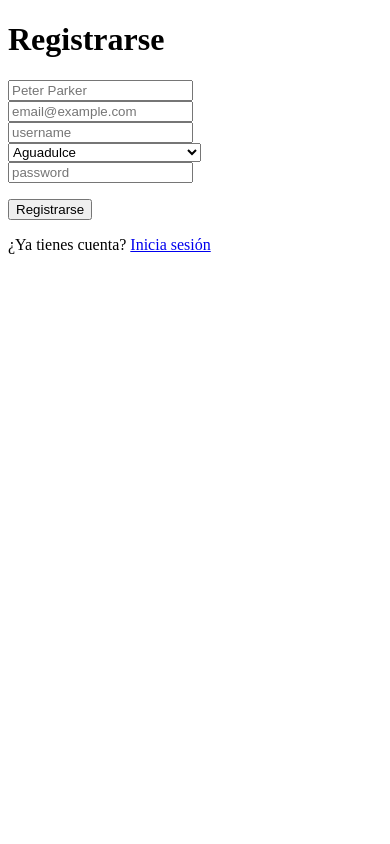
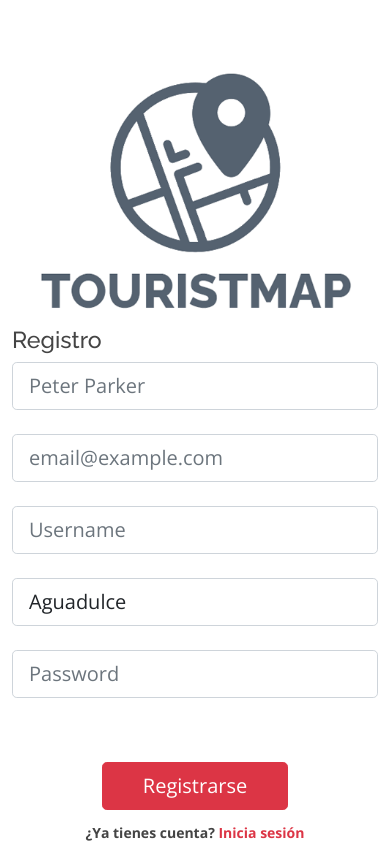
Before and after one commit to gcgcode/Portal-Turismo-Web, a PHP site: page /register.html in a window 390 px wide. Run offline with PHP 8.4, Linux system fonts and the light colour scheme.

Commit message:
maquetacion login y register

```diff
--- a/assets/css/style.css
+++ b/assets/css/style.css
@@ -1791,103 +1791,18 @@ section {
 /*--------------------------------------------------------------
 # Login
 --------------------------------------------------------------*/
-.panel-login {
-	border-color: #ccc;
-	-webkit-box-shadow: 0px 2px 3px 0px rgba(0,0,0,0.2);
-	-moz-box-shadow: 0px 2px 3px 0px rgba(0,0,0,0.2);
-	box-shadow: 0px 2px 3px 0px rgba(0,0,0,0.2);
-	margin-top: 3em;
-}
-.panel-login>.panel-heading {
-	color: #00415d;
-	background-color: #fff;
-	border-color: #fff;
-	text-align:center;
-}
-.panel-login>.panel-heading a{
-	text-decoration: none;
-	color: #666;
-	font-weight: bold;
-	font-size: 15px;
-	-webkit-transition: all 0.1s linear;
-	-moz-transition: all 0.1s linear;
-	transition: all 0.1s linear;
-}
-.panel-login>.panel-heading a.active{
-	color: #029f5b;
-	font-size: 18px;
-}
-.panel-login>.panel-heading hr{
-	margin-top: 10px;
-	margin-bottom: 0px;
-	clear: both;
-	border: 0;
-	height: 1px;
-	background-image: -webkit-linear-gradient(left,rgba(0, 0, 0, 0),rgba(0, 0, 0, 0.15),rgba(0, 0, 0, 0));
-	background-image: -moz-linear-gradient(left,rgba(0,0,0,0),rgba(0,0,0,0.15),rgba(0,0,0,0));
-	background-image: -ms-linear-gradient(left,rgba(0,0,0,0),rgba(0,0,0,0.15),rgba(0,0,0,0));
-	background-image: -o-linear-gradient(left,rgba(0,0,0,0),rgba(0,0,0,0.15),rgba(0,0,0,0));
-}
-.panel-login input[type="text"],.panel-login input[type="email"],.panel-login input[type="password"] {
-	height: 45px;
-	border: 1px solid #ddd;
-	font-size: 16px;
-	-webkit-transition: all 0.1s linear;
-	-moz-transition: all 0.1s linear;
-	transition: all 0.1s linear;
-}
-.panel-login input:hover,
-.panel-login input:focus {
-	outline:none;
-	-webkit-box-shadow: none;
-	-moz-box-shadow: none;
-	box-shadow: none;
-	border-color: #ccc;
-}
-.btn-login {
-	background-color: #59B2E0;
-	outline: none;
-	color: #fff;
-	font-size: 14px;
-	height: auto;
-	font-weight: normal;
-	padding: 14px 0;
-	text-transform: uppercase;
-	border-color: #59B2E6;
-}
-.btn-login:hover,
-.btn-login:focus {
-	color: #fff;
-	background-color: #53A3CD;
-	border-color: #53A3CD;
-}
-.forgot-password {
-	text-decoration: underline;
-	color: #888;
-}
-.forgot-password:hover,
-.forgot-password:focus {
-	text-decoration: underline;
-	color: #666;
-}
-
-.btn-register {
-	background-color: #1CB94E;
-	outline: none;
-	color: #fff;
-	font-size: 14px;
-	height: auto;
-	font-weight: normal;
-	padding: 14px 0;
-	text-transform: uppercase;
-	border-color: #1CB94A;
-}
-.btn-register:hover,
-.btn-register:focus {
-	color: #fff;
-	background-color: #1CA347;
-	border-color: #1CA347;
-}
-.img-login{
-	margin-top: 3.5em;
-}
+.divider:after,
+.divider:before {
+  content: "";
+  flex: 1;
+  height: 1px;
+  background: #eee;
+}
+.h-custom {
+  height: calc(100% - 73px);
+}
+@media (max-width: 450px) {
+  .h-custom {
+    height: 100%;
+  }
+}
--- a/assets/js/ajaxLogin.js
+++ b/assets/js/ajaxLogin.js
@@ -15,7 +15,7 @@ function insert() {
       var url = '../../proyectoFinal/admin-panel/index.html?username=' + user;
       window.open(url,"_self");
     }else{
-      parrafo.insertAdjacentHTML("beforeend", "<p>Usuario o contraseña incorrectos</p>");
+      parrafo.innerHTML="Usuario o contraseña incorrectos";
     }
   }
 };
--- a/register.html
+++ b/register.html
@@ -1,131 +1,232 @@
 <!DOCTYPE html>
 <html>
   <head>
-	<title>Registro</title>
-	<meta charset="utf-8">
+    <meta charset="UTF-8" />
+    <meta http-equiv="X-UA-Compatible" content="IE=edge" />
+    <meta name="viewport" content="width=device-width, initial-scale=1.0" />
+    <title>Login</title>
+    <link href="assets/img/favicon.png" rel="icon" />
+    <!-- Google Fonts -->
+    <link
+      href="https://fonts.googleapis.com/css?family=Open+Sans:300,300i,400,400i,600,600i,700,700i|Raleway:300,300i,400,400i,500,500i,600,600i,700,700i|Poppins:300,300i,400,400i,500,500i,600,600i,700,700i"
+      rel="stylesheet"
+    />
 
+    <!-- Vendor CSS Files -->
+    <link href="assets/vendor/animate.css/animate.min.css" rel="stylesheet" />
+    <link
+      href="assets/vendor/bootstrap/css/bootstrap.min.css"
+      rel="stylesheet"
+    />
+    <link
+      href="assets/vendor/bootstrap-icons/bootstrap-icons.css"
+      rel="stylesheet"
+    />
+    <link href="assets/vendor/boxicons/css/boxicons.min.css" rel="stylesheet" />
+    <link
+      href="assets/vendor/glightbox/css/glightbox.min.css"
+      rel="stylesheet"
+    />
+    <link href="assets/vendor/remixicon/remixicon.css" rel="stylesheet" />
+    <link href="assets/vendor/swiper/swiper-bundle.min.css" rel="stylesheet" />
+
+    <!-- Template Main CSS File -->
+    <link href="assets/css/style.css" rel="stylesheet" />
   </head>
   <body>
-    <!-- FORMULARIO HTML -->
-    <form id="form" class ="form" method="post">
-    	<h1>Registrarse</h1>
-        <input type="text" id="name" name="name" placeholder="Peter Parker" onblur="validateForm()" required><br>
-    	<input type="email" id="email" name="email" placeholder="email@example.com" title="La dirección de correo electrónico debe de tener un formato válido. Ej: example@domain.com"pattern="[a-z0-9._%+-]+@[a-z0-9.-]+\.[a-z]{2,}$" onblur="validateForm()" required><br>
-    	<input type="text" id="username" name="user" placeholder="username" onblur="validateForm()" required><br>
-		<select id="id_localidad" name="id_localidad">
-                    <option value='1'>Aguadulce</option>
-                    <option value='2'>Alanís</option>
-                    <option value='3'>Albaida del Aljarafe</option>
-                    <option value='4'>Alcalá de Guadaíra</option>
-                    <option value='5'>Alcalá del Río</option>
-                    <option value='6'>Alcolea del Río</option>
-                    <option value='7'>La Algaba</option>
-                    <option value='8'>Algámitas</option>
-                    <option value='9'>Almadén de la Plata</option>
-                    <option value='10'>Almensilla</option>
-                    <option value='11'>Arahal</option>
-                    <option value='12'>Aznalcázar</option>
-                    <option value='13'>Aznalcóllar</option>
-                    <option value='14'>Badolatosa</option>
-                    <option value='15'>Benacazón</option>
-                    <option value='16'>Bollullos de la Mitación</option>
-                    <option value='17'>Bormujos</option>
-                    <option value='18'>Brenes</option>
-                    <option value='19'>Burguillos</option>
-                    <option value='20'>Las Cabezas de San Juan</option>
-                    <option value='21'>Camas</option>
-                    <option value='22'>La Campana</option>
-                    <option value='23'>Cantillana</option>
-                    <option value='24'>Cañada Rosal</option>
-                    <option value='25'>Carmona</option>
-                    <option value='26'>Carrión de los Céspedes</option>
-                    <option value='27'>Casariche</option>
-                    <option value='28'>Castilblanco de los Arroyos</option>
-                    <option value='29'>Castilleja de Guzmán</option>
-                    <option value='30'>Castilleja de la Cuesta</option>
-                    <option value='31'>Castilleja del Campo</option>
-                    <option value='32'>El Castillo de las Guardas</option>
-                    <option value='33'>Cazalla de la Sierra</option>
-                    <option value='34'>Constantina</option>
-                    <option value='35'>Coria del Río</option>
-                    <option value='36'>Coripe</option>
-                    <option value='37'>El Coronil</option>
-                    <option value='38'>Los Corrales</option>
-                    <option value='39'>El Cuervo de Sevilla</option>
-                    <option value='40'>Dos Hermanas</option>
-                    <option value='41'>Écija</option>
-                    <option value='42'>Espartinas</option>
-                    <option value='43'>Estepa</option>
-                    <option value='44'>Fuentes de Andalucía</option>
-                    <option value='45'>El Garrobo</option>
-                    <option value='46'>Gelves</option>
-                    <option value='47'>Gerena</option>
-                    <option value='48'>Gilena</option>
-                    <option value='49'>Gines</option>
-                    <option value='50'>Guadalcanal</option>
-                    <option value='51'>Guillena</option>
-                    <option value='52'>Herrera</option>
-                    <option value='53'>Huévar del Aljarafe</option>
-                    <option value='54'>Isla Mayor</option>
-                    <option value='55'>Lantejuela</option>
-                    <option value='56'>Lebrija</option>
-                    <option value='57'>Lora de Estepa</option>
-                    <option value='58'>Lora del Río</option>
-                    <option value='59'>La Luisiana</option>
-                    <option value='60'>El Madroño</option>
-                    <option value='61'>Mairena del Alcor</option>
-                    <option value='62'>Mairena del Aljarafe</option>
-                    <option value='63'>Marchena</option>
-                    <option value='64'>Marinaleda</option>
-                    <option value='65'>Martín de la Jara</option>
-                    <option value='66'>Los Molares</option>
-                    <option value='67'>Montellano</option>
-                    <option value='68'>Morón de la Frontera</option>
-                    <option value='69'>Las Navas de la Concepción</option>
-                    <option value='70'>Olivares</option>
-                    <option value='71'>Osuna</option>
-                    <option value='72'>Los Palacios y Villafranca</option>
-                    <option value='73'>Palomares del Río</option>
-                    <option value='74'>Paradas</option>
-                    <option value='75'>Pedrera</option>
-                    <option value='76'>El Pedroso</option>
-                    <option value='77'>Peñaflor</option>
-                    <option value='78'>Pilas</option>
-                    <option value='79'>Pruna</option>
-                    <option value='80'>La Puebla de Cazalla</option>
-                    <option value='81'>La Puebla de los Infantes</option>
-                    <option value='82'>La Puebla del Río</option>
-                    <option value='83'>El Real de la Jara</option>
-                    <option value='84'>La Rinconada</option>
-                    <option value='85'>La Roda de Andalucía</option>
-                    <option value='86'>El Ronquillo</option>
-                    <option value='87'>El Rubio</option>
-                    <option value='88'>Salteras</option>
-                    <option value='89'>San Juan de Aznalfarache</option>
-                    <option value='90'>San Nicolás del Puerto</option>
-                    <option value='91'>Sanlúcar la Mayor</option>
-                    <option value='92'>Santiponce</option>
-                    <option value='93'>El Saucejo</option>
-                    <option value='94'>Sevilla</option>
-                    <option value='95'>Tocina-Los Rosales</option>
-                    <option value='96'>Tomares</option>
-                    <option value='97'>Umbrete</option>
-                    <option value='98'>Utrera</option>
-                    <option value='99'>Valencina de la Concepción</option>
-                    <option value='100'>Villamanrique de la Condesa</option>
-                    <option value='101'>Villanueva de San Juan</option>
-                    <option value='102'>Villanueva del Ariscal</option>
-                    <option value='103'>Villanueva del Río y Minas</option>
-                    <option value='104'>Villaverde del Río</option>
-                    <option value='105'>El Viso del Alcor</option>
-                </select><br>
-    	<input type="password" id="password" name="pass" placeholder="password" onblur="validateForm()" required><br>
-        <p id="parrafo"></p>
-        <input type="submit" onclick="insert()" value="Registrarse" id="btn">
+    <section class="vh-100">
+      <div class="container-fluid h-custom">
+        <div class="row d-flex justify-content-center align-items-center h-100">
+          <div class="col-md-9 col-lg-6 col-xl-5 text-center">
+            <img
+              src="assets/img/login.png"
+              class="img-fluid"
+              alt="Sample image"
+            />
+          </div>
+          <div class="col-md-8 col-lg-6 col-xl-4 offset-xl-1">
+              <h3>Registro</h3>
+            <form method="post" id="form">
+              <!-- Email input -->
+              <div class="form-outline mb-4">
+                <input
+                type="text"
+                id="name"
+                name="name"
+                class="form-control form-control-lg"
+                placeholder="Peter Parker"
+                onblur="validateForm()"
+                required
+              />
+              </div>
+              <div class="form-outline mb-4">
+                <input
+                type="email"
+                id="email"
+                name="email"
+                class="form-control form-control-lg"
+                placeholder="email@example.com"
+                title="La dirección de correo electrónico debe de tener un formato válido. Ej: example@domain.com"
+                pattern="[a-z0-9._%+-]+@[a-z0-9.-]+\.[a-z]{2,}$"
+                onblur="validateForm()"
+                required
+                />
+              </div>
+              <div class="form-outline mb-4">
+                <input
+                  type="text"
+                  name="user"
+                  id="username"
+                  required
+                  class="form-control form-control-lg"
+                  placeholder="Username"
+                  onblur="validateForm()"
+                />
+              </div>
+              <div class="form-outline mb-4">
+              <select id="id_localidad" name="id_localidad" class="form-control form-control-lg">
+                <option value="1">Aguadulce</option>
+                <option value="2">Alanís</option>
+                <option value="3">Albaida del Aljarafe</option>
+                <option value="4">Alcalá de Guadaíra</option>
+                <option value="5">Alcalá del Río</option>
+                <option value="6">Alcolea del Río</option>
+                <option value="7">La Algaba</option>
+                <option value="8">Algámitas</option>
+                <option value="9">Almadén de la Plata</option>
+                <option value="10">Almensilla</option>
+                <option value="11">Arahal</option>
+                <option value="12">Aznalcázar</option>
+                <option value="13">Aznalcóllar</option>
+                <option value="14">Badolatosa</option>
+                <option value="15">Benacazón</option>
+                <option value="16">Bollullos de la Mitación</option>
+                <option value="17">Bormujos</option>
+                <option value="18">Brenes</option>
+                <option value="19">Burguillos</option>
+                <option value="20">Las Cabezas de San Juan</option>
+                <option value="21">Camas</option>
+                <option value="22">La Campana</option>
+                <option value="23">Cantillana</option>
+                <option value="24">Cañada Rosal</option>
+                <option value="25">Carmona</option>
+                <option value="26">Carrión de los Céspedes</option>
+                <option value="27">Casariche</option>
+                <option value="28">Castilblanco de los Arroyos</option>
+                <option value="29">Castilleja de Guzmán</option>
+                <option value="30">Castilleja de la Cuesta</option>
+                <option value="31">Castilleja del Campo</option>
+                <option value="32">El Castillo de las Guardas</option>
+                <option value="33">Cazalla de la Sierra</option>
+                <option value="34">Constantina</option>
+                <option value="35">Coria del Río</option>
+                <option value="36">Coripe</option>
+                <option value="37">El Coronil</option>
+                <option value="38">Los Corrales</option>
+                <option value="39">El Cuervo de Sevilla</option>
+                <option value="40">Dos Hermanas</option>
+                <option value="41">Écija</option>
+                <option value="42">Espartinas</option>
+                <option value="43">Estepa</option>
+                <option value="44">Fuentes de Andalucía</option>
+                <option value="45">El Garrobo</option>
+                <option value="46">Gelves</option>
+                <option value="47">Gerena</option>
+                <option value="48">Gilena</option>
+                <option value="49">Gines</option>
+                <option value="50">Guadalcanal</option>
+                <option value="51">Guillena</option>
+                <option value="52">Herrera</option>
+                <option value="53">Huévar del Aljarafe</option>
+                <option value="54">Isla Mayor</option>
+                <option value="55">Lantejuela</option>
+                <option value="56">Lebrija</option>
+                <option value="57">Lora de Estepa</option>
+                <option value="58">Lora del Río</option>
+                <option value="59">La Luisiana</option>
+                <option value="60">El Madroño</option>
+                <option value="61">Mairena del Alcor</option>
+                <option value="62">Mairena del Aljarafe</option>
+                <option value="63">Marchena</option>
+                <option value="64">Marinaleda</option>
+                <option value="65">Martín de la Jara</option>
+                <option value="66">Los Molares</option>
+                <option value="67">Montellano</option>
+                <option value="68">Morón de la Frontera</option>
+                <option value="69">Las Navas de la Concepción</option>
+                <option value="70">Olivares</option>
+                <option value="71">Osuna</option>
+                <option value="72">Los Palacios y Villafranca</option>
+                <option value="73">Palomares del Río</option>
+                <option value="74">Paradas</option>
+                <option value="75">Pedrera</option>
+                <option value="76">El Pedroso</option>
+                <option value="77">Peñaflor</option>
+                <option value="78">Pilas</option>
+                <option value="79">Pruna</option>
+                <option value="80">La Puebla de Cazalla</option>
+                <option value="81">La Puebla de los Infantes</option>
+                <option value="82">La Puebla del Río</option>
+                <option value="83">El Real de la Jara</option>
+                <option value="84">La Rinconada</option>
+                <option value="85">La Roda de Andalucía</option>
+                <option value="86">El Ronquillo</option>
+                <option value="87">El Rubio</option>
+                <option value="88">Salteras</option>
+                <option value="89">San Juan de Aznalfarache</option>
+                <option value="90">San Nicolás del Puerto</option>
+                <option value="91">Sanlúcar la Mayor</option>
+                <option value="92">Santiponce</option>
+                <option value="93">El Saucejo</option>
+                <option value="94">Sevilla</option>
+                <option value="95">Tocina-Los Rosales</option>
+                <option value="96">Tomares</option>
+                <option value="97">Umbrete</option>
+                <option value="98">Utrera</option>
+                <option value="99">Valencina de la Concepción</option>
+                <option value="100">Villamanrique de la Condesa</option>
+                <option value="101">Villanueva de San Juan</option>
+                <option value="102">Villanueva del Ariscal</option>
+                <option value="103">Villanueva del Río y Minas</option>
+                <option value="104">Villaverde del Río</option>
+                <option value="105">El Viso del Alcor</option></select
+              >
+            </div>
+              <!-- Password input -->
+              <div class="form-outline mb-3">
+                <input
+                  type="password"
+                  name="pass"
+                  id="password"
+                  class="form-control form-control-lg"
+                  placeholder="Password"
+                  onblur="validateForm()"
+                  required
+                />
+              </div>
+              <div class="d-flex justify-content-between align-items-center">
+                <p id="parrafo" style="color: red"></p>
+              </div>
+              <div class="text-center text-lg-start mt-4 pt-2">
+                <button
+                  type="button"
+                  id="btn"
+                  class="btn btn-danger btn-lg"
+                  style="padding-left: 2.5rem; padding-right: 2.5rem"
+                  onclick="insert()"
+                >
+                  Registrarse
+                </button>
+                <p class="small fw-bold mt-2 pt-1 mb-0">
+                  ¿Ya tienes cuenta?
+                  <a href="login.html" class="link-danger"> Inicia sesión</a>
+                </p>
+              </div>
             </form>
-
-    <p>¿Ya tienes cuenta? <a href="login.html">Inicia sesión</a></p>
-
+          </div>
+        </div>
+      </div>
+    </section>
   </body>
   <script src="https://ajax.googleapis.com/ajax/libs/jquery/3.5.1/jquery.min.js"></script>
   <script src="./assets/js/ajaxRegister.js"></script>
```
Also changed, not shown: assets/js/validateLogin.js (+7 -0 lines), login.html (+109 -18 lines), assets/img/login.png (added). Lines whose indentation alone changed are shown as unchanged.
